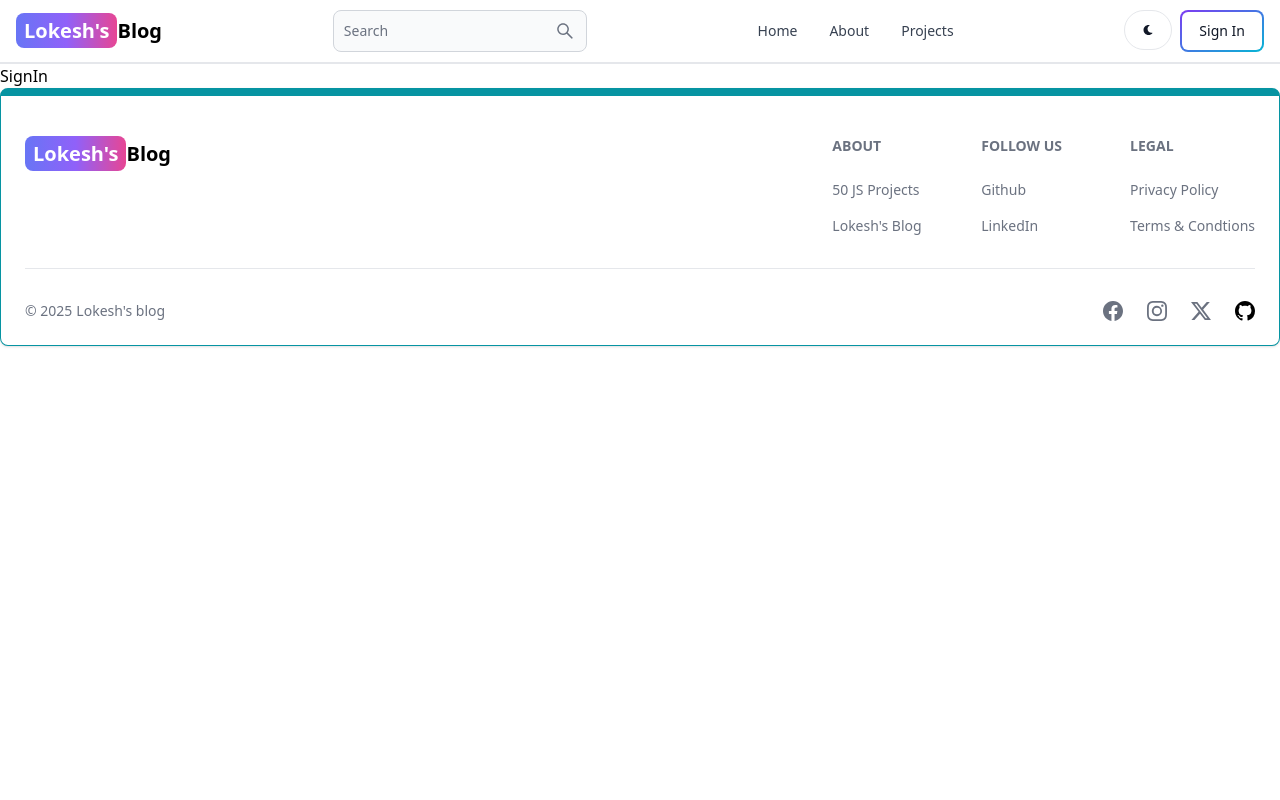
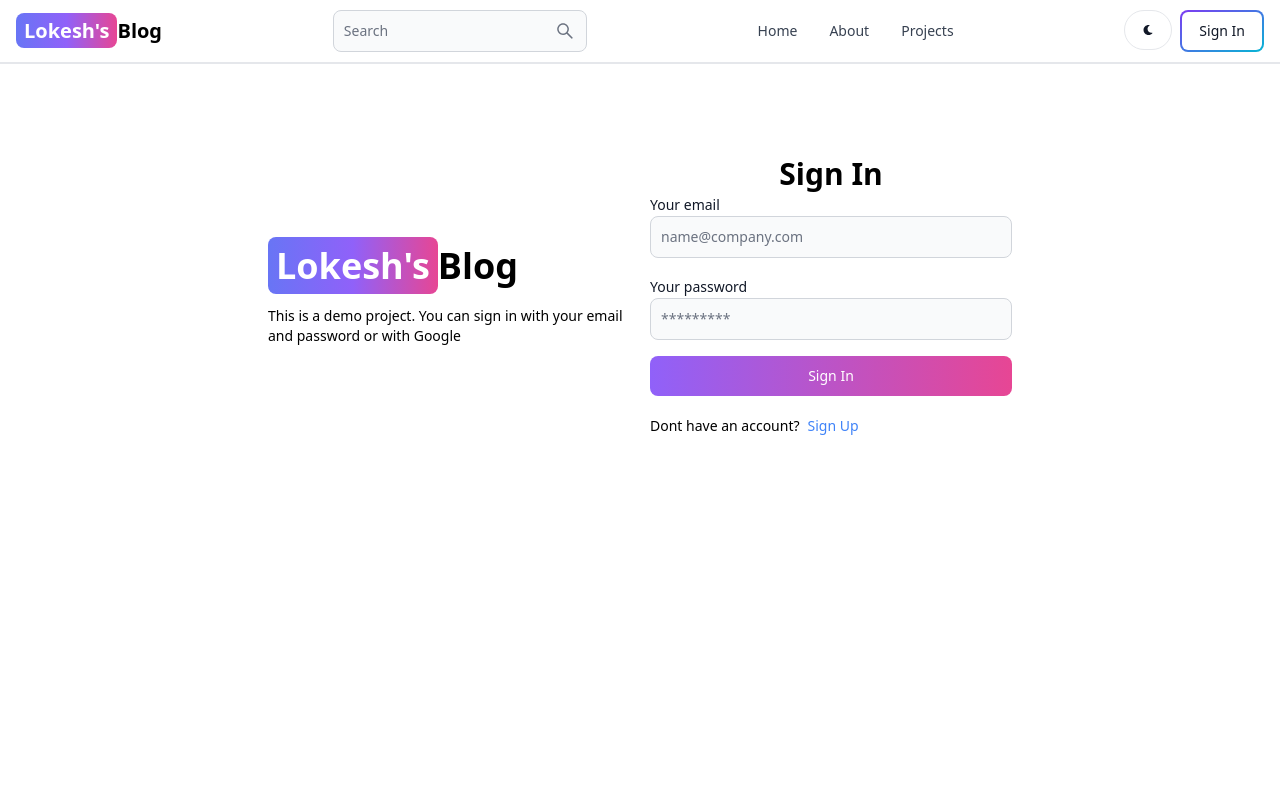
Before and after one commit to lokeshgoud15/Mern-Blog-App, a React app in the folder client/: page /sign-in in a window 1280 px wide. Shown: the top 800 px of the page. Built offline with nearby package versions, Linux system fonts and the light colour scheme; the HTML template or start-up script is replaced by a standard one.

Commit message:
complete sign page functionality

```diff
--- a/client/src/Pages/SignIn.jsx
+++ b/client/src/Pages/SignIn.jsx
@@ -1,9 +1,121 @@
-import React from 'react'
+import { Alert, Button, Label, Spinner, TextInput } from "flowbite-react";
+import React, { useState } from "react";
+import { Link, useNavigate, useNavigationType } from "react-router-dom";
 
-const SignIn = () => {
+const Signin = () => {
+  const [formData, setFormData] = useState({});
+  const [errorMessage, setErrorMessage] = useState(null);
+  const [loading, setLoading] = useState(false);
+
+  const navigate = useNavigate()
+
+  const handleChange = (e) => {
+    setFormData({ ...formData, [e.target.id]: e.target.value.trim() });
+  };
+
+  const handleSubmit = async (e) => {
+    e.preventDefault();
+    if (!formData.email || !formData.password) {
+      return setErrorMessage("Please fill out all fields");
+    }
+    try {
+      setLoading(true);
+      setErrorMessage(null);
+      const res = await fetch("/api/auth/signin", {
+        method: "POST",
+        headers: {
+          "Content-Type": "application/json",
+        },
+        body: JSON.stringify(formData),
+      });
+
+      const data = await res.json();
+
+      if (data.success === false) {
+        setErrorMessage(data.message);
+      }
+
+      setLoading(false);
+      if (res.ok){
+        navigate('/')
+      }
+    } catch (error) {
+      setErrorMessage(error.message);
+      setLoading(false);
+    }
+  };
+
   return (
-    <div>SignIn</div>
-  )
-}
+    <div className="min-h-screen mt-20">
+      <div className=" flex p-3 max-w-3xl mx-auto flex-col md:flex-row md:items-center gap-5">
+        {/* Left side */}
+        <div className="flex-1">
+          <Link to="/" className=" text-4xl font-bold dark:text-white">
+            <span className="px-2 py-1 bg-gradient-to-r from-indigo-500 via-purple-500 to-pink-500 rounded-lg text-white">
+              Lokesh's
+            </span>
+            Blog
+          </Link>
+          <p className="text-sm mt-5">
+            This is a demo project. You can sign in with your email and password
+            or with Google
+          </p>
+        </div>
+        {/* Right side */}
+        <div className="flex-1">
+          <h2 className="text-3xl font-bold text-center">Sign In</h2>
 
-export default SignIn
+          <form className="flex flex-col gap-4 " onSubmit={handleSubmit}>
+
+            <div className="">
+              <Label value="Your email" />
+              <TextInput
+                type="email"
+                placeholder="name@company.com"
+                id="email"
+                onChange={handleChange}
+              />
+            </div>
+            <div className="">
+              <Label value="Your password" />
+              <TextInput
+                type="password"
+                placeholder="*********"
+                id="password"
+                onChange={handleChange}
+              />
+            </div>
+            <Button
+              gradientDuoTone="purpleToPink"
+              type="submit"
+              disabled={loading}
+            >
+              {loading ? (
+                <>
+                  <Spinner size="sm" />
+                  <span className="pl-3">Loading...</span>
+                </>
+              ) : (
+                "Sign In"
+              )}
+            </Button>
+          </form>
+
+          <div className="flex gap-2 text-sm mt-5 ">
+            <span>Dont have an account? </span>
+            <Link to="/sign-up" className="text-blue-500">
+              Sign Up
+            </Link>
+          </div>
+          {errorMessage && (
+            <Alert className="mt-5" color="failure">
+              {errorMessage}
+            </Alert>
+          )}
+        </div>
+      </div>
+    </div>
+  );
+};
+
+export default Signin;
```
